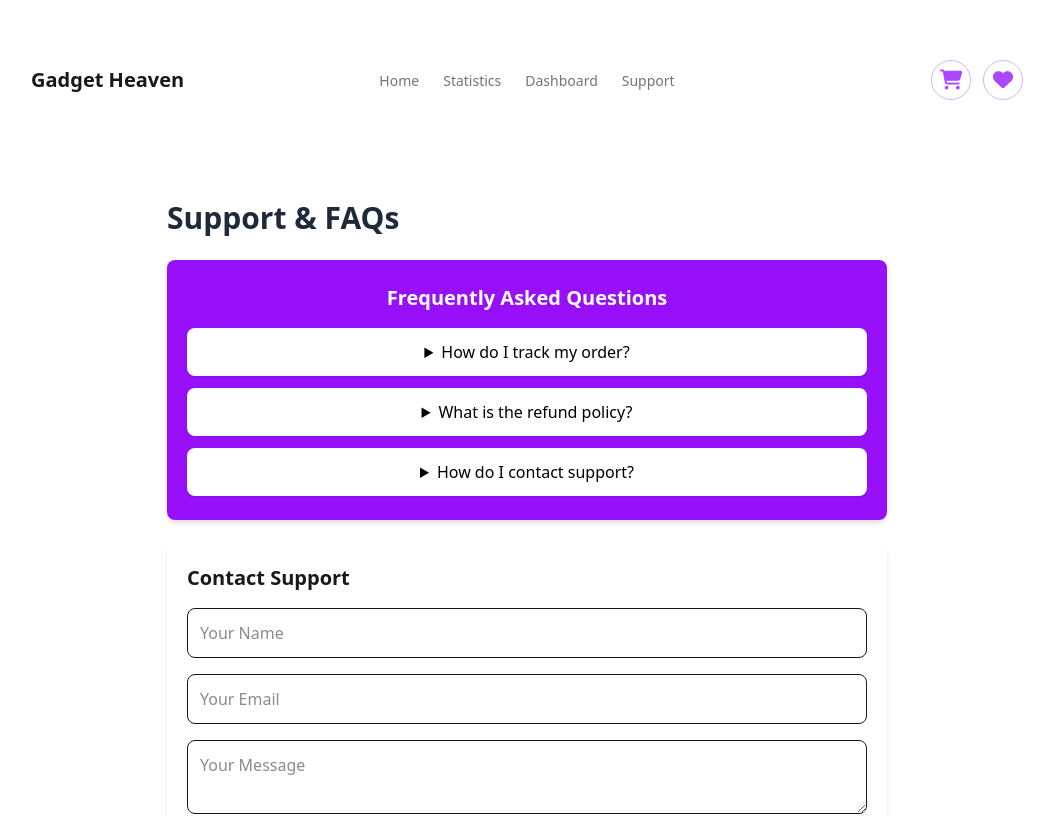
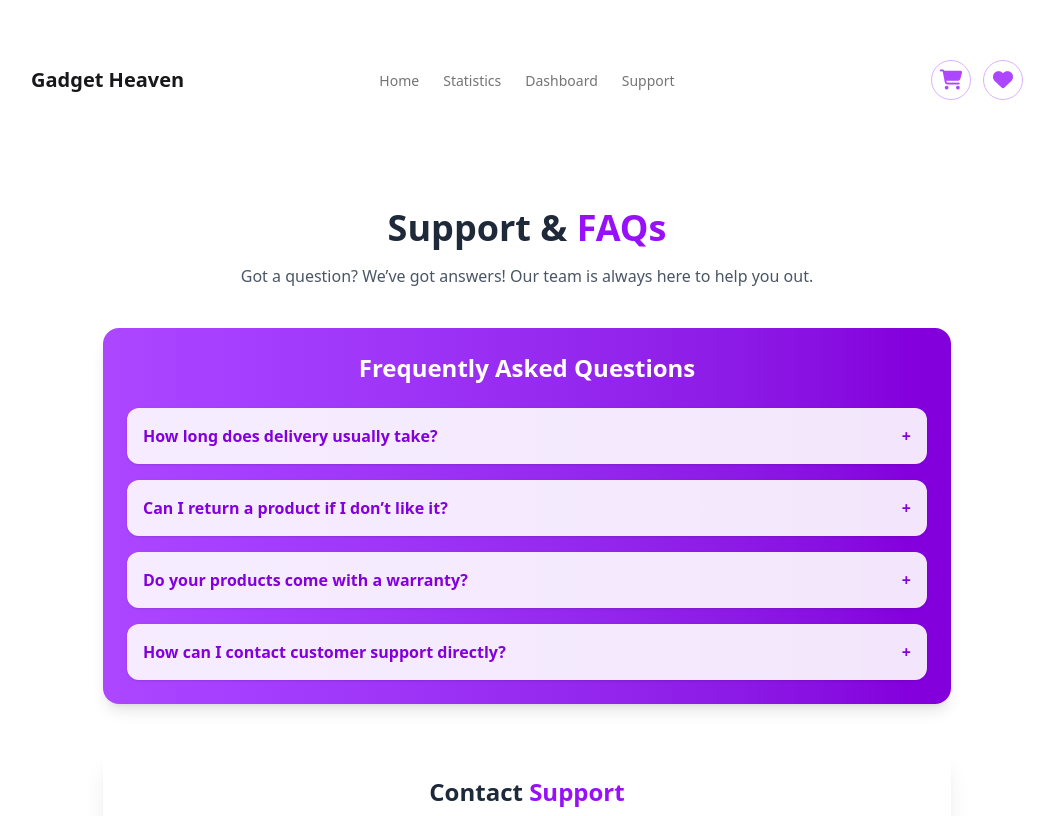
Before and after one commit to tasninanika/Gadget_Heaven, a React (Vite) app: page /support in a window 1280 px wide. Shown: the top 816 px of the page, without its empty margins (113-1167 px from the left). Built offline with nearby package versions, Linux system fonts and the light colour scheme.

Commit message:
apply style on product details

```diff
--- a/src/Pages/Support.jsx
+++ b/src/Pages/Support.jsx
@@ -1,69 +1,113 @@
 import { Helmet } from "react-helmet-async";
+import { FiSend } from "react-icons/fi";
+import { useState } from "react";
+
+const faqs = [
+  {
+    q: "How long does delivery usually take?",
+    a: "Standard delivery takes 3–5 business days. Express shipping options are also available at checkout.",
+  },
+  {
+    q: "Can I return a product if I don’t like it?",
+    a: "Absolutely! You can return products within 14 days of delivery for a full refund or replacement, provided it’s in original condition.",
+  },
+  {
+    q: "Do your products come with a warranty?",
+    a: "Yes, most of our gadgets include a 1-year warranty covering manufacturing defects.",
+  },
+  {
+    q: "How can I contact customer support directly?",
+    a: "You can use the contact form below or email us at support@gadgetheaven.com. We usually respond within 24 hours.",
+  },
+];
 
 const Support = () => {
+  const [openIndex, setOpenIndex] = useState(null);
+
+  const toggleFAQ = (index) => {
+    setOpenIndex(openIndex === index ? null : index);
+  };
+
   return (
-    <div className="max-w-3xl mx-auto px-6 py-10">
+    <div className="max-w-4xl mx-auto px-6 py-12">
       <Helmet>
         <title>Support || Gadget Heaven</title>
       </Helmet>
-      <h1 className="text-3xl font-bold mb-6 text-gray-800">Support & FAQs</h1>
+
+      {/* Header */}
+      <h1 className="text-4xl font-extrabold mb-4 text-center text-gray-800">
+        Support & <span className="text-purple-600">FAQs</span>
+      </h1>
+      <p className="text-center text-gray-600 mb-10">
+        Got a question? We’ve got answers! Our team is always here to help you
+        out.
+      </p>
 
       {/* FAQ Section */}
-      <div className="p-5 rounded-lg shadow-md bg-purple-600 text-white text-center py-6">
-        <h2 className="text-xl font-semibold mb-4">
+      <div className="p-6 rounded-2xl shadow-lg bg-gradient-to-r from-purple-500 to-purple-700 text-white text-center">
+        <h2 className="text-2xl font-semibold mb-6">
           Frequently Asked Questions
         </h2>
 
-        <div className="space-y-3">
-          <details className="bg-white p-3 rounded-lg shadow-sm">
-            <summary className="cursor-pointer font-medium text-black">
-              How do I track my order?
-            </summary>
-            <p className="text-gray-700 mt-2">
-              Go to the `Orders` page to check your order status.
-            </p>
-          </details>
-
-          <details className="bg-white p-3 rounded-lg shadow-sm">
-            <summary className="cursor-pointer font-medium text-black">
-              What is the refund policy?
-            </summary>
-            <p className="text-gray-700 mt-2">
-              Refunds are available within 14 days of purchase.
-            </p>
-          </details>
-
-          <details className="bg-white p-3 rounded-lg shadow-sm">
-            <summary className="cursor-pointer font-medium text-black">
-              How do I contact support?
-            </summary>
-            <p className="text-gray-700 mt-2">
-              Use the contact form below to reach us.
-            </p>
-          </details>
+        <div className="space-y-4 text-left">
+          {faqs.map((faq, index) => (
+            <div
+              key={index}
+              className="bg-white/90 p-4 rounded-xl shadow-sm hover:shadow-md transition"
+            >
+              <button
+                onClick={() => toggleFAQ(index)}
+                className="w-full flex justify-between items-center font-semibold text-purple-700 focus:outline-none"
+              >
+                {faq.q}
+                <span
+                  className={`transform transition-transform ${
+                    openIndex === index
+                      ? "rotate-45 text-purple-600"
+                      : "rotate-0"
+                  }`}
+                >
+                  +
+                </span>
+              </button>
+              <div
+                className={`overflow-hidden transition-all duration-500 ${
+                  openIndex === index ? "max-h-40 mt-2" : "max-h-0"
+                }`}
+              >
+                <p className="text-gray-700">{faq.a}</p>
+              </div>
+            </div>
+          ))}
         </div>
       </div>
 
       {/* Contact Support Form */}
-      <div className="mt-6 p-5 bg-white shadow-md rounded-lg">
-        <h2 className="text-xl font-semibold mb-4">Contact Support</h2>
-        <form className="space-y-4">
+      <div className="mt-10 p-8 bg-white shadow-xl rounded-2xl">
+        <h2 className="text-2xl font-semibold mb-2 text-gray-800 text-center">
+          Contact <span className="text-purple-600">Support</span>
+        </h2>
+        <p className="text-center text-gray-500 mb-6">
+          Fill out the form below & our team will reach out as soon as possible.
+        </p>
+        <form className="space-y-5">
           <input
             type="text"
             placeholder="Your Name"
-            className="w-full p-3 border rounded-lg focus:outline-none focus:ring-2 focus:ring-purple-500"
+            className="w-full p-3 border rounded-lg focus:outline-none focus:ring-2 focus:ring-purple-500 transition"
           />
           <input
             type="email"
             placeholder="Your Email"
-            className="w-full p-3 border rounded-lg focus:outline-none focus:ring-2 focus:ring-purple-500"
+            className="w-full p-3 border rounded-lg focus:outline-none focus:ring-2 focus:ring-purple-500 transition"
           />
           <textarea
             placeholder="Your Message"
-            className="w-full p-3 border rounded-lg focus:outline-none focus:ring-2 focus:ring-purple-500"
+            rows="5"
+            className="w-full p-3 border rounded-lg focus:outline-none focus:ring-2 focus:ring-purple-500 transition"
           ></textarea>
-          <button className="w-full bg-purple-500 text-white p-3 rounded-lg hover:bg-purple-600 transition">
-            Submit
+          <button className="w-full flex items-center justify-center gap-2 bg-gradient-to-r from-purple-500 to-purple-700 text-white py-3 rounded-lg font-semibold hover:from-purple-600 hover:to-purple-800 transition">
+            <FiSend size={18} /> Submit
           </button>
         </form>
       </div>
```
